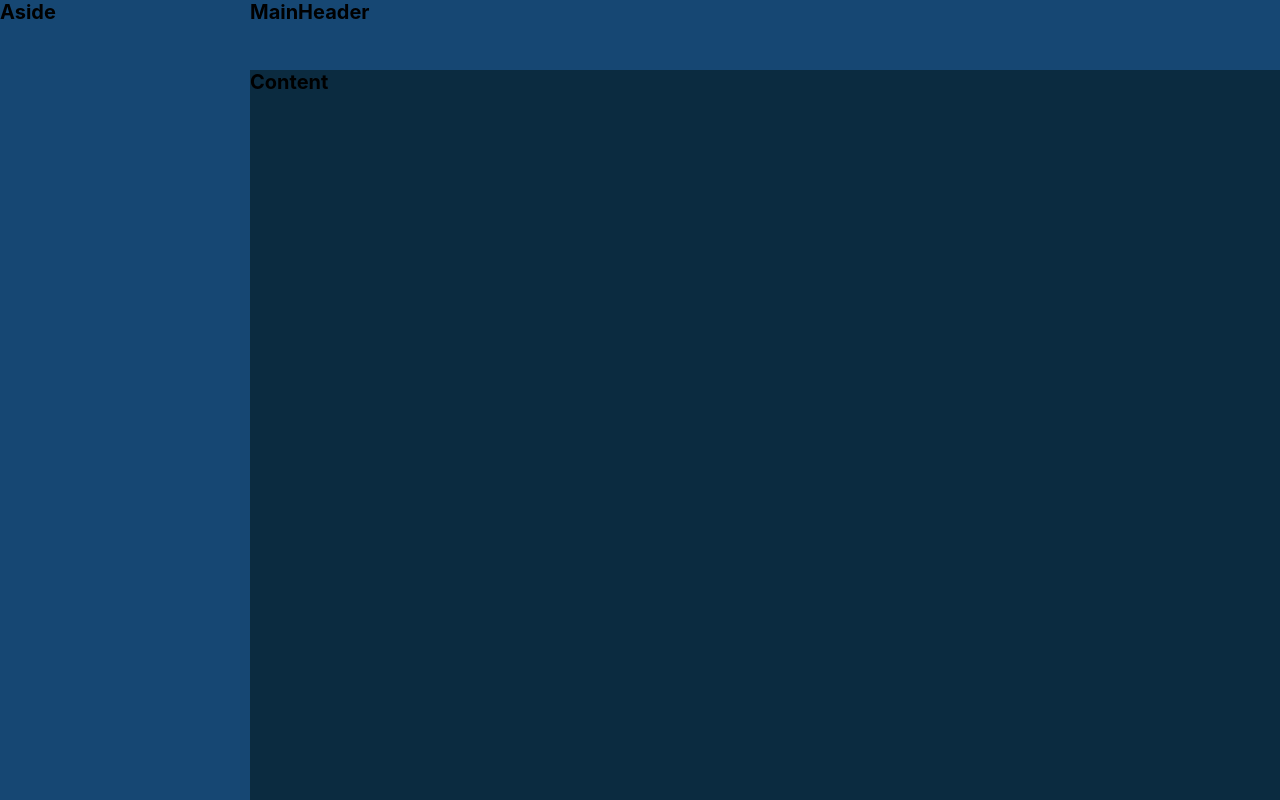
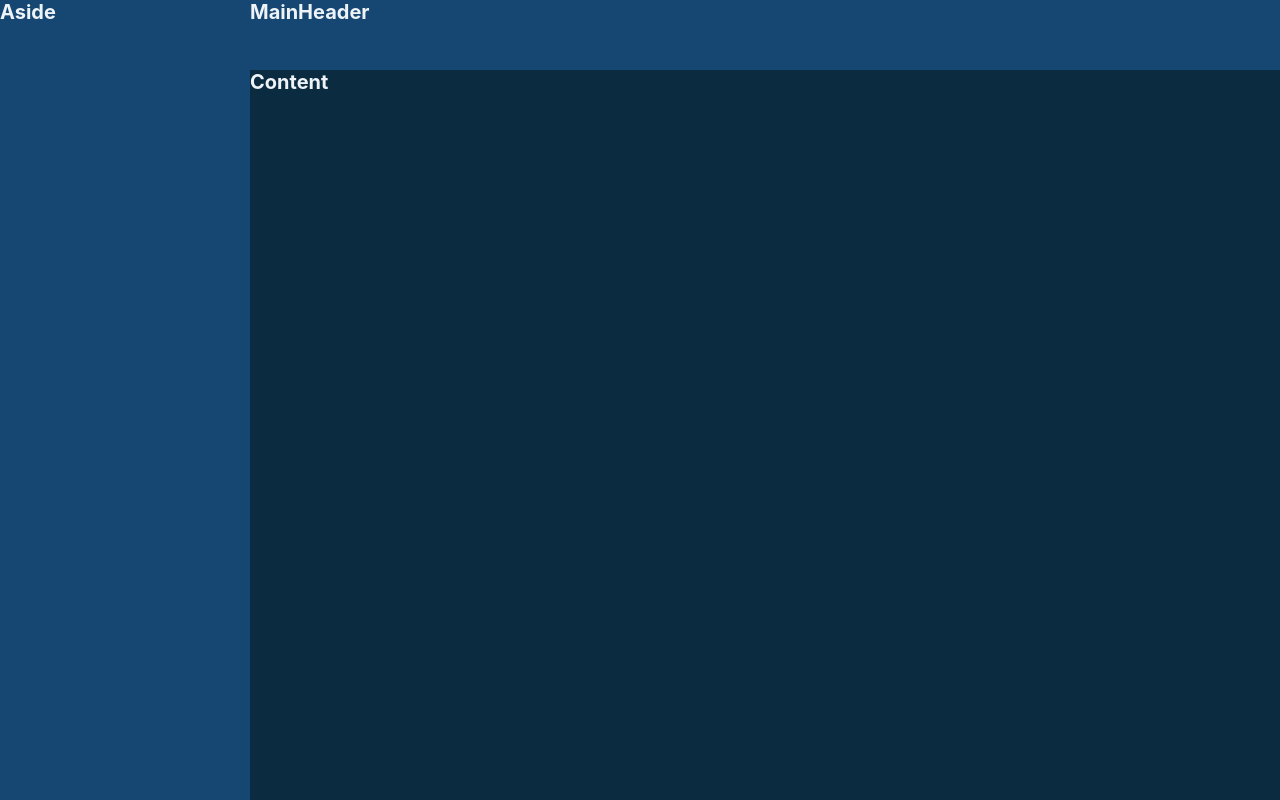
Before and after one commit to FelipeSantos92Dev/my-wallet, a Next.js app: page / in a window 1280 px wide. Built offline with nearby package versions, Linux system fonts and the light colour scheme.

Commit message:
feat: create themes color scheme

```diff
--- a/src/components/Aside/styles.ts
+++ b/src/components/Aside/styles.ts
@@ -2,5 +2,6 @@
 
 export const Container = styled.div`
   grid-area: AS;
-  background-color: #164773;
+  color: ${(props) => props.theme.colors.white};
+  background-color: ${(props) => props.theme.colors.secondary};
 `
--- a/src/components/Content/styles.ts
+++ b/src/components/Content/styles.ts
@@ -2,5 +2,6 @@
 
 export const Container = styled.div`
   grid-area: CT;
-  background-color: #0b2b40;
+  color: ${(props) => props.theme.colors.white};
+  background-color: ${(props) => props.theme.colors.primary};
 `
--- a/src/components/MainHeader/styles.ts
+++ b/src/components/MainHeader/styles.ts
@@ -2,5 +2,6 @@
 
 export const Container = styled.div`
   grid-area: MH;
-  background-color: #164773;
+  color: ${(props) => props.theme.colors.white};
+  background-color: ${(props) => props.theme.colors.secondary};
 `
--- a/src/pages/_app.tsx
+++ b/src/pages/_app.tsx
@@ -1,12 +1,14 @@
 import '../styles/globals.css'
+import { ThemeProvider } from 'styled-components'
 import type { AppProps } from 'next/app'
 import Head from 'next/head'
 
 import GlobalStyles from 'styles/globalStyles'
+import dark from 'styles/themes/dark'
 
 function App({ Component, pageProps }: AppProps) {
   return (
-    <>
+    <ThemeProvider theme={dark}>
       <Head>
         <title>My Wallet</title>
         <link rel="shortcut icon" href="/wallet.svg" />
@@ -15,7 +17,7 @@
       </Head>
       <GlobalStyles />
       <Component {...pageProps} />
-    </>
+    </ThemeProvider>
   )
 }
 
--- /dev/null
+++ b/src/styles/themes/dark.ts
@@ -0,0 +1,17 @@
+export default {
+  title: 'dark',
+
+  colors: {
+    primary: '#0B2B40',
+    secondary: '#164773',
+    tertiary: '#1E5959',
+
+    white: '#edf3f7',
+    black: '#1c1d1f',
+    gray: '#919da8',
+
+    success: '#89D99D',
+    warning: '#F2BE22',
+    danger: '#F23005'
+  }
+}
```
Also changed, not shown: src/styles/styled.d.ts (added, +20 -0 lines), src/styles/themes/light.ts (added, +17 -0 lines).
